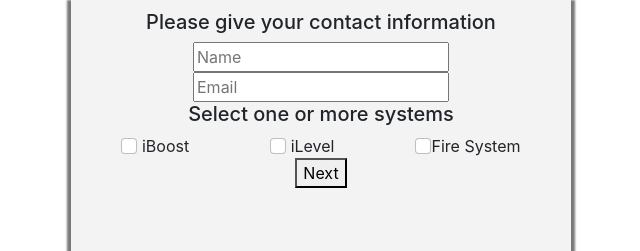
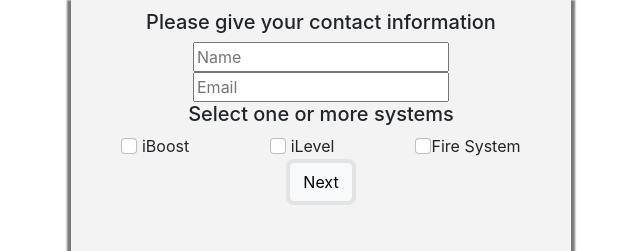
Before and after one commit to nateweis/agreementForm, a React (Create React App) app: page / in a window 1280 px wide. Shown: the top 251 px of the page, without its empty margins (319-959 px from the left). Built offline with nearby package versions, Linux system fonts and the light colour scheme.

Commit message:
straighted up the margrins and changed the buttons

```diff
--- a/src/Form.js
+++ b/src/Form.js
@@ -30,14 +30,14 @@
     if(!next)this.setState({errMsg: "Fill out fields"})
     else if(!this.state.iBoost && !this.state.iLevel && !this.state.FireSystem) this.setState({errMsg: "Select a system"})
     else {
-      if(this.state.FireSystem) this.setState({submit: 'FireSystem', errMsg: '', marginLeft : -525})
-      else if(this.state.iLevel) this.setState({submit: 'iLevel', errMsg : '', marginLeft: -525})
-      else if(this.state.iBoost) this.setState({submit: 'iBoost', errMsg: '', marginLeft: -525})
+      if(this.state.FireSystem) this.setState({submit: 'FireSystem', errMsg: '', marginLeft : -500})
+      else if(this.state.iLevel) this.setState({submit: 'iLevel', errMsg : '', marginLeft: -500})
+      else if(this.state.iBoost) this.setState({submit: 'iBoost', errMsg: '', marginLeft: -500})
     }
   }
   goBack = () => {
     this.setState(pre => {
-      let marg = pre.marginLeft + 525
+      let marg = pre.marginLeft + 500
       return {marginLeft : marg}
     })
   }
@@ -54,7 +54,7 @@
       }
       else {
         this.setState((pre) => {
-          let marg = pre.marginLeft - 525
+          let marg = pre.marginLeft - 500
           return {errMsg: "", marginLeft : marg}
         })
       }
@@ -184,7 +184,7 @@
                 <div> <input type="checkbox" className="form-check-input" onChange={this.handelCheckBox} id='FireSystem' value="Fire System"/>Fire System</div>
               </div>
 
-              <button onClick={this.firstPageBtn}>Next</button>
+              <button className="btn btn-light" onClick={this.firstPageBtn}>Next</button>
             </div>
 
           <div className="slide" style={this.state.iBoost? style.visible: style.hidden}>
@@ -213,8 +213,8 @@
               </ul>
 
               <p>If startup is not able to be completed, there will be a fee issued of <strong>$275</strong> for a return visit. This does not apply to warranty issues of a system. </p>
-              <button onClick={this.goBack}>Back</button>
-              <button onClick={()=>this.nextBtn("boostPage", this.state.submit === 'iBoost'? true: false)}>
+              <button className="btn btn-light" onClick={this.goBack}>Back</button>
+              <button className="btn btn-light" onClick={()=>this.nextBtn("boostPage", this.state.submit === 'iBoost'? true: false)}>
                 {this.state.submit === 'iBoost'? 'Submit': 'Next'}
               </button>
             </div>
@@ -244,8 +244,8 @@
               </ul>
 
               <p>If startup is not able to be completed, there will be a fee issued of <strong>$275</strong> for a return visit. This does not apply to warranty issues of a system. </p>
-              <button onClick={this.goBack}>Back</button>
-              <button onClick={()=>this.nextBtn("levelPage", this.state.submit === 'iLevel'? true: false)}>{this.state.submit === 'iLevel'? 'Submit': 'Next'}</button>
+              <button className="btn btn-light" onClick={this.goBack}>Back</button>
+              <button className="btn btn-light" onClick={()=>this.nextBtn("levelPage", this.state.submit === 'iLevel'? true: false)}>{this.state.submit === 'iLevel'? 'Submit': 'Next'}</button>
             </div>
 
             <div className="slide" style={this.state.FireSystem? style.visible: style.hidden}>
@@ -273,8 +273,8 @@
               </ul>
 
               <p>If startup is not able to be completed, there will be a fee issued of <strong>$275</strong> for a return visit. This does not apply to warranty issues of a system. </p>
-              <button onClick={this.goBack}>Back</button>
-              <button onClick={()=>this.nextBtn("firePage", this.state.submit === 'FireSystem'? true: false)}>{this.state.submit === 'FireSystem'? 'Submit': 'Next'}</button>
+              <button className="btn btn-light" onClick={this.goBack}>Back</button>
+              <button className="btn btn-light" onClick={()=>this.nextBtn("firePage", this.state.submit === 'FireSystem'? true: false)}>{this.state.submit === 'FireSystem'? 'Submit': 'Next'}</button>
             </div>
 
           </div>
--- a/src/index.css
+++ b/src/index.css
@@ -36,6 +36,7 @@
 }
 .slide ul{
   width: 85%;
+  text-align: start;
 }
 
 .slide ul li{
@@ -52,3 +53,8 @@
 .form-check-input:focus{
   box-shadow: none;
 }
+
+.btn{
+  box-shadow: 0 0 0 0.25rem rgb(211 212 213 / 50%);
+  margin: 5px;
+}
```
